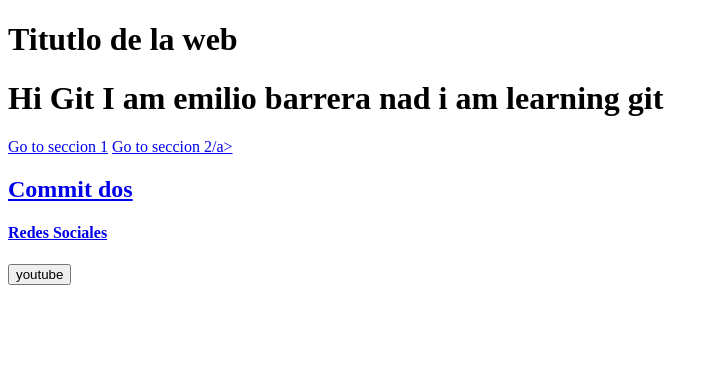
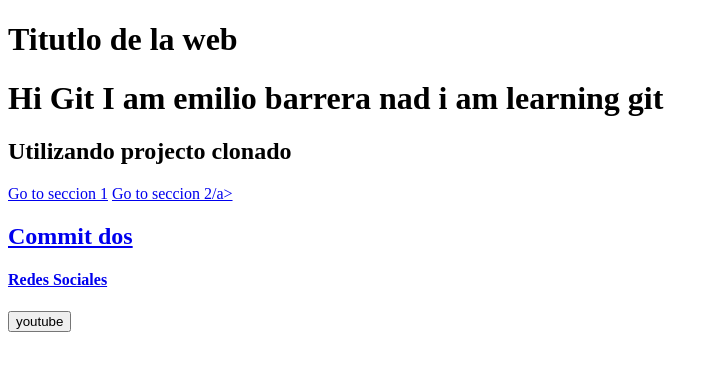
Before and after one commit to emiliobs/WebLinux, a plain HTML site: page index.html in a window 1280 px wide. Shown: the whole page, without its empty margins (0-719 px from the left). Drawn offline with Linux system fonts and the light colour scheme.

Commit message:
Web edita del projecto clanado

```diff
--- a/index.html
+++ b/index.html
@@ -12,6 +12,9 @@
     <h1>Titutlo de la web</h1>
   </header>
   <h1>Hi Git I am emilio barrera nad i am learning git</h1>
+  <section>
+    <h1>Utilizando projecto clonado</h1>
+  </section>
   <nav>
     <a href="#">Go to seccion 1</a>
     <a href="#">Go to seccion 2/a>
```
